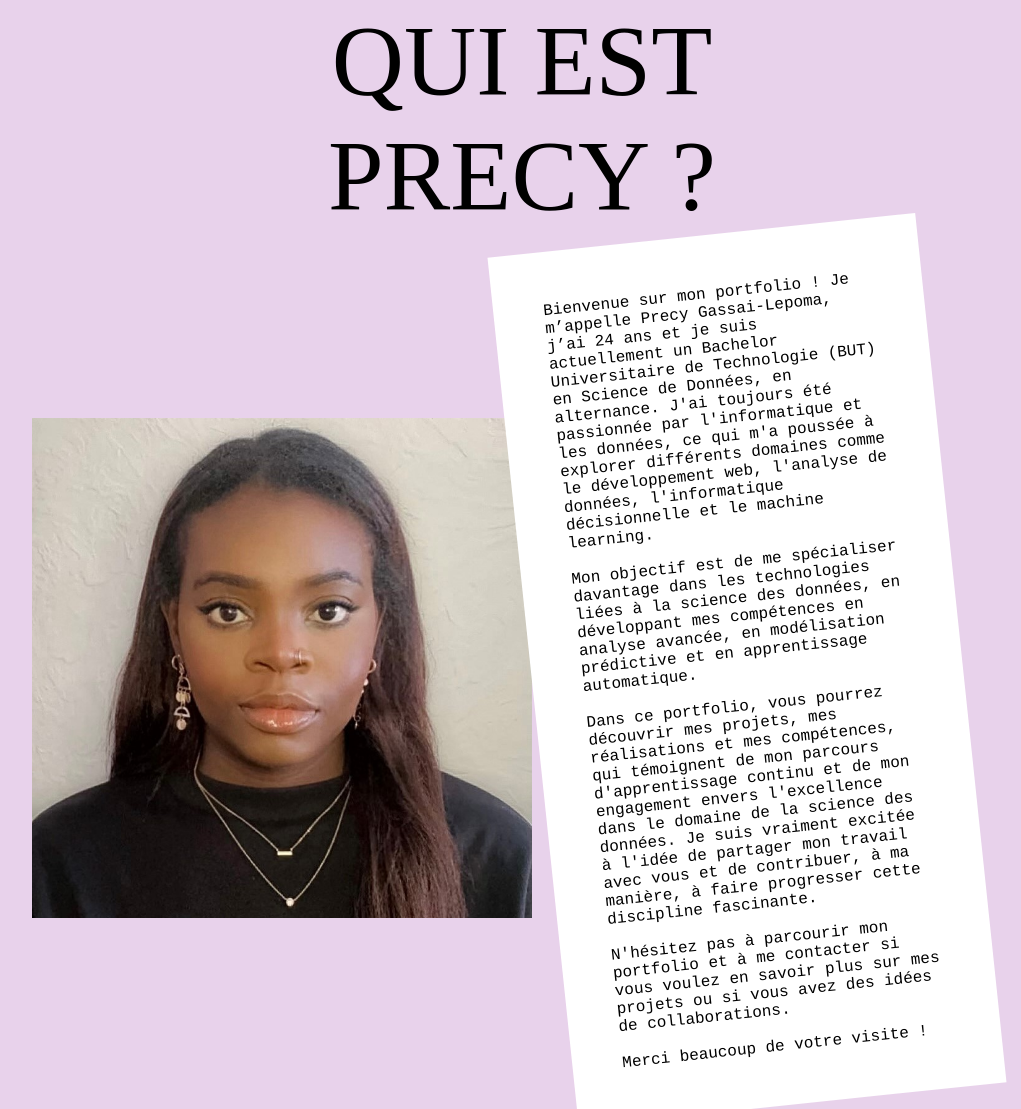
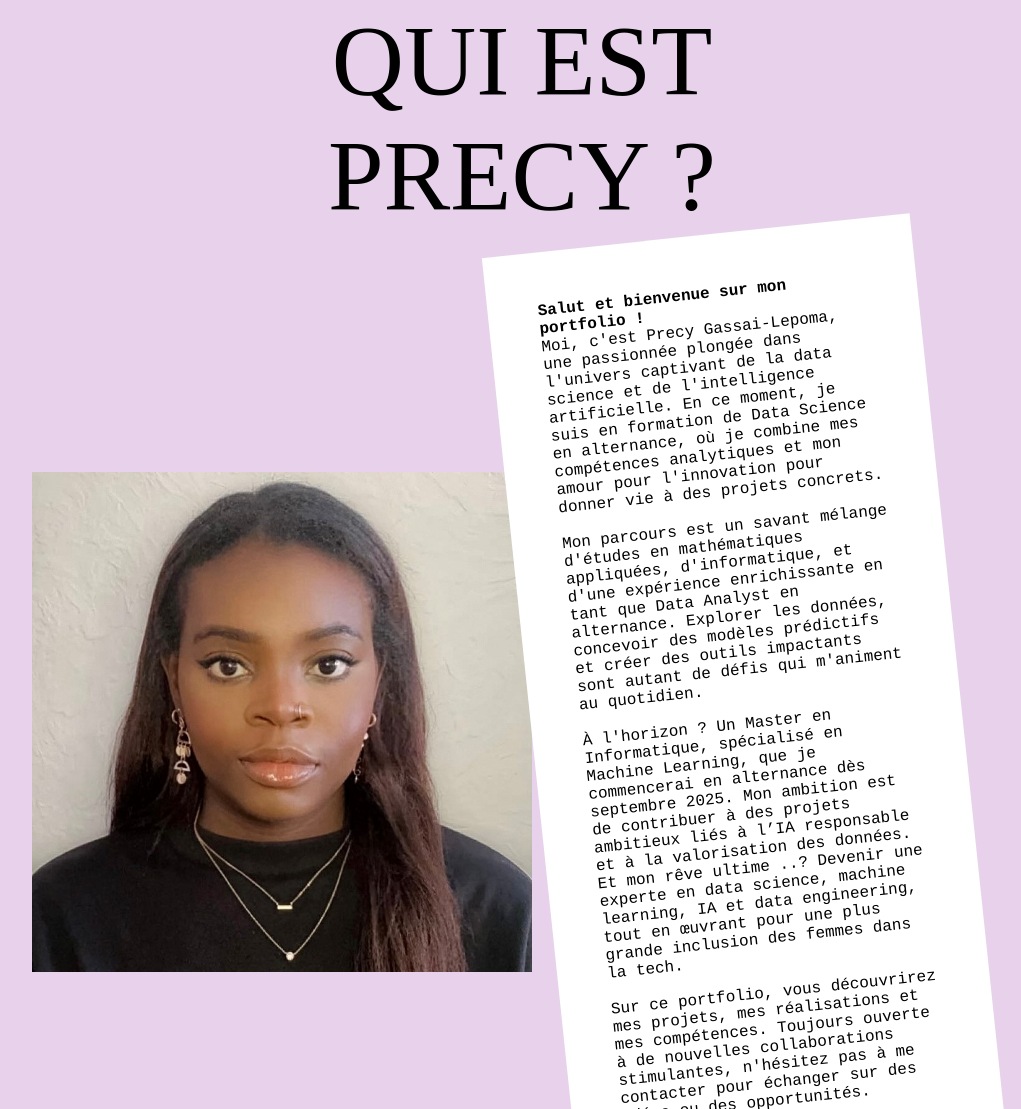
Before and after one commit to pgassai/precy-gassai-lepoma.github.io, a plain HTML site: page index.html in a window 1280 px wide. Shown: the part 891-2000 px from the top of the page, without its empty margins (118-1139 px from the left). Drawn offline with Linux system fonts and the light colour scheme; a web font is replaced by a local one.

Commit message:
update page accueil

```diff
--- a/index.html
+++ b/index.html
@@ -85,16 +85,17 @@
                             <img src="Image/moi2.jpg" class="pic-data">
                         </div>
                         <div class="description">
+                            <h4> Salut et bienvenue sur mon portfolio ! </h4>
                             <p>
-                                Bienvenue sur mon portfolio ! Je m’appelle Precy Gassai-Lepoma, j’ai 24 ans et je suis actuellement un Bachelor Universitaire de Technologie (BUT) en Science de Données, en alternance. J'ai toujours été passionnée par l'informatique et les données, ce qui m'a poussée à explorer différents domaines comme le développement web, l'analyse de données, l'informatique décisionnelle et le machine learning.<br>
+                                Moi, c'est Precy Gassai-Lepoma, une passionnée plongée dans l'univers captivant de la data science et de l'intelligence artificielle. En ce moment, je suis en formation de Data Science en alternance, où je combine mes compétences analytiques et mon amour pour l'innovation pour donner vie à des projets concrets. <br>
                                 <br>
-                                Mon objectif est de me spécialiser davantage dans les technologies liées à la science des données, en développant mes compétences en analyse avancée, en modélisation prédictive et en apprentissage automatique.<br>
+                                Mon parcours est un savant mélange d'études en mathématiques appliquées, d'informatique, et d'une expérience enrichissante en tant que Data Analyst en alternance. Explorer les données, concevoir des modèles prédictifs et créer des outils impactants sont autant de défis qui m'animent au quotidien.<br>
                                 <br>
-                                Dans ce portfolio, vous pourrez découvrir mes projets, mes réalisations et mes compétences, qui témoignent de mon parcours d'apprentissage continu et de mon engagement envers l'excellence dans le domaine de la science des données. Je suis vraiment excitée à l'idée de partager mon travail avec vous et de contribuer, à ma manière, à faire progresser cette discipline fascinante.<br>
+                                À l'horizon ? Un Master en Informatique, spécialisé en Machine Learning, que je commencerai en alternance dès septembre 2025. Mon ambition est de contribuer à des projets ambitieux liés à l’IA responsable et à la valorisation des données. Et mon rêve ultime ..? Devenir une experte en data science, machine learning, IA et data engineering, tout en œuvrant pour une plus grande inclusion des femmes dans la tech.<br>
                                 <br>
-                                N'hésitez pas à parcourir mon portfolio et à me contacter si vous voulez en savoir plus sur mes projets ou si vous avez des idées de collaborations. <br>
+                                Sur ce portfolio, vous découvrirez mes projets, mes réalisations et mes compétences. Toujours ouverte à de nouvelles collaborations stimulantes, n'hésitez pas à me contacter pour échanger sur des idées ou des opportunités. <br>
                                 <br>
-                                Merci beaucoup de votre visite !
+                                Merci pour votre visite, et à très vite !
 
                             </p>
 
```
